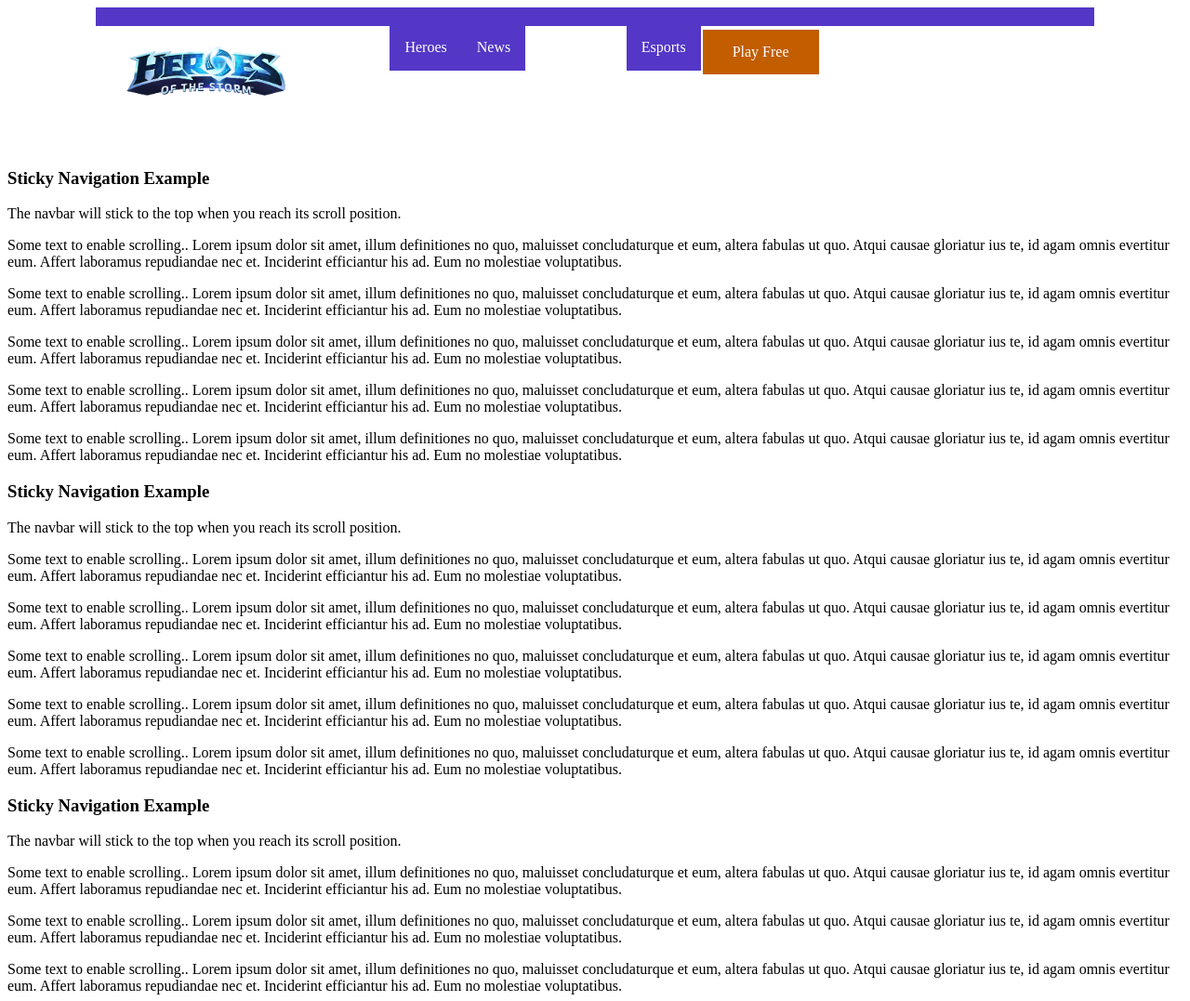
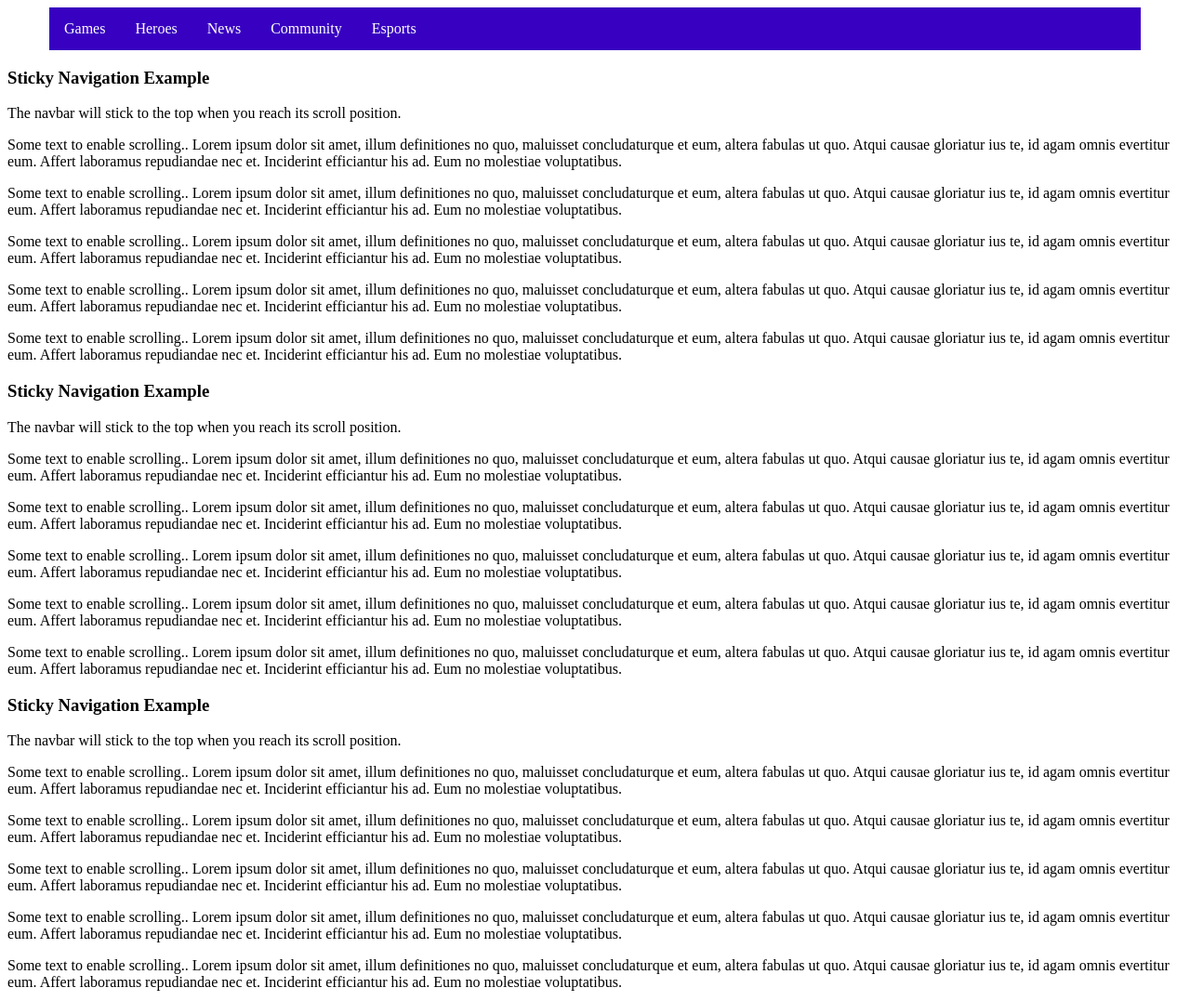
Before and after one commit to Kyotense/Django-Blizzard, a Django app: page / in a window 1280 px wide. Shown: the top 1077 px of the page at 93% size. Run offline with Django 3.2, Linux system fonts and the light colour scheme.

Commit message:
Changed some files names, navbar looks better, but I need to add logo and button at the end

```diff
--- a/mysite/main/static/css/main.css
+++ b/mysite/main/static/css/navbar.css
@@ -1,27 +1,26 @@
+ul {
+    list-style-type: none;
+    margin: 0;
+    padding: 0;
+    overflow: hidden;
+    background-color: #3800c1;
+}
+
+li {
+    float: left;
+}
+
+li a {
+    display: block;
+    color: white;
+    text-align: center;
+    padding: 14px 16px;
+    text-decoration: none;
+}
 
 
-.navi{
-  background-color:#5437c6;
-  list-style-type:none;
-  margin:0;
-  padding-top:2px;
-  padding-bottom:2px;
-}
-
-.navi li{
-  float:left;
-}
-
-.navi li a{
-  display:block;
-  color:white;
-  text-align:center;
-  padding: 14px 16px;
-  text-decoration:none;
-}
-
-.navi li a:hover{
-  background-color: #111;
+.active {
+    background-color: #4CAF50;
 }
 
 .container{
@@ -62,22 +61,18 @@
     text-align: left;
 }
 
-.dropdown-content a:hover {background-color: #f1f1f1}
+.dropdown-content a:hover {background-color: #9804ff}
 
 .dropdown:hover .dropdown-content {
     display: block;
 }
 
-.nav-header{
-  padding-left:50px;
-  padding-right:50px;
-  max-width: 1530px;
-  overflow:hidden;
-}
-
 .sticky {
   position: fixed;
+  padding:0;
   top: 0;
+  left:0;
+  right:0;
   width: 100%
 }
 
--- a/mysite/main/static/javascript/main.js
+++ b/mysite/main/static/javascript/navbar.js
@@ -1,18 +1,20 @@
 $(document).ready(function(){
-  var stickyNavTop = $(".nav-header").offset().top;
+  var stickyNavTop = $(".container").offset().top;
 
   var stickyNav = function(){
     var scrollTop = $(window).scrollTop();
 
     if(scrollTop > stickyNavTop){
-      $(".nav-header").addClass("sticky");
+      $(".container").addClass("sticky");
     }
     else{
-      $(".nav-header").removeClass("sticky")
+      $(".container").removeClass("sticky");
     }
   };
   stickyNav()
   $(window).scroll(function(){
     stickyNav();
   });
+
+
 });
--- a/mysite/main/templates/main/header.html
+++ b/mysite/main/templates/main/header.html
@@ -5,8 +5,8 @@
   {% load staticfiles %}
   <title>Heroes of the Storm</title>
   <script src="{% static 'jquery/jquery-3.1.1.min.js' %}"></script>
-  <script type="text/javascript" src="{% static 'javascript/main.js' %}"></script>
-  <link rel="stylesheet" href="{% static 'css/main.css'%}" />
+  <script type="text/javascript" src="{% static 'javascript/navbar.js' %}"></script>
+  <link rel="stylesheet" href="{% static 'css/navbar.css'%}" />
   <link rel="icon" type="image/png" href="{% static 'img/heroes.png' %}">
 </head>
 
@@ -21,13 +21,13 @@
    -->
     <div class="nav-header">
       <div class="container">
-        <div>
+        <!--<div>
           <a href="#" id="hots-img"><img id="img-header" src="{% static 'img/hots-logo.png' %}"></img></a>
-        </div>
+        </div>-->
         <nav class="navi">
           <ul>
             <!-- Logo here -->
-            <li class="dropdown"><a href="#" class="dropbtn">Games</a>
+            <li class="dropdown navi"><a href="#" class="dropbtn">Games</a>
               <div class="dropdown-content">
                 <a href="#">Overview</a>
                 <a href="#">Roles</a>
@@ -41,7 +41,7 @@
             </li>
             <li class="navi"><a href="#">Heroes</a></li>
             <li class="navi"><a href="#">News</a></li>
-            <li class="dropdown"><a href="" class="dropbtn">Community</a>
+            <li class="dropdown navi"><a href="" class="dropbtn">Community</a>
               <div class="dropdown-content">
                 <a href="#">Leaderboards</a>
                 <a href="#">Forums</a>
@@ -49,11 +49,10 @@
             </li>
             <li class="navi"><a href="#">Esports</a></li>
 
-          </ul>
-        </nav>
+          </ul><!--
         <div>
           <a href="" id="header-button">Play Free</a>
-        </div>
+        </div>-->
         </nav>
       </div>
     </div>
```
Also changed, not shown: 1 other file.
